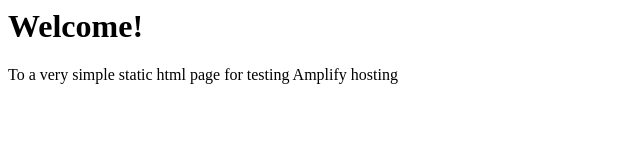
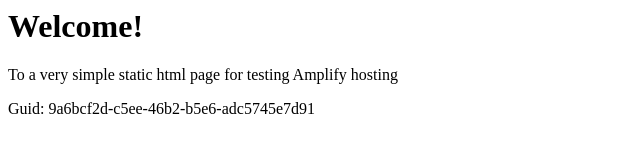
Before and after one commit to aws-aemilia-arn/Github-PR-Commit-Integration-Test-DoNotTouch-v1-prod-eu-north-1, a website: page src/index.html in a window 1280 px wide. Shown: the whole page, without its empty margins (0-640 px from the left). Drawn offline with Linux system fonts and the light colour scheme.

Commit message:
commit from integ tests

```diff
--- a/src/index.html
+++ b/src/index.html
@@ -1,3 +1,5 @@
+
+
 <html lang="en">
 
 <head>
@@ -10,6 +12,6 @@
 <body>
     <h1>Welcome!</h1>
     <p>To a very simple static html page for testing Amplify hosting</p>
-</body>
+    <p>Guid: 9a6bcf2d-c5ee-46b2-b5e6-adc5745e7d91</p></body>
 
 </html>
```
